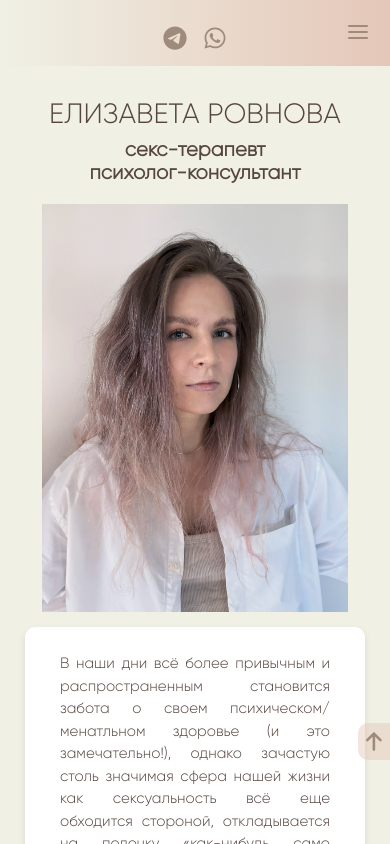
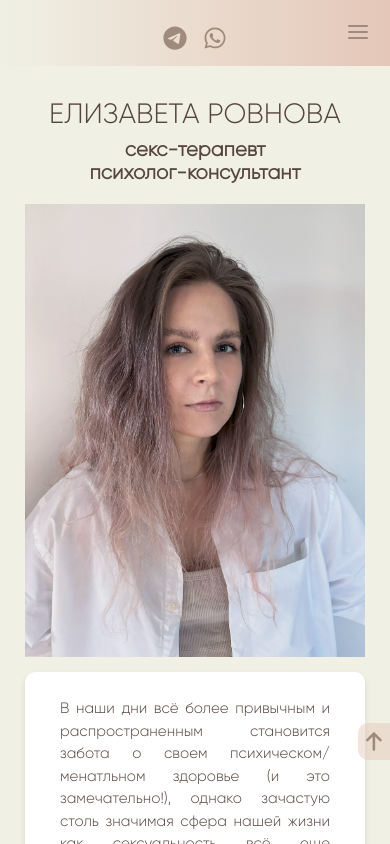
Before and after one commit to fireframes/erovnova-portfolio, a React (Vite) app: page / in a window 390 px wide. Shown: the top 844 px of the page. Built offline with nearby package versions, Linux system fonts and the light colour scheme.

Commit message:
upd: package update

```diff
--- a/src/styles.css
+++ b/src/styles.css
@@ -289,7 +289,9 @@ main {
 }
 
 #hero .hero-content img {
-  max-width: 45%;
+  display: block;
+  margin: 0 auto;
+  max-width: 100%;
   height: auto;
   max-height: 500px;
   object-fit: cover;
@@ -799,9 +801,8 @@ main {
   }
 
   #hero .hero-content img {
-    max-width: none; /* Remove the percentage constraint */
-    width: 90%; /* Set explicit width */
-    margin: 10px auto; /* Center the image */
+    max-width: 100%;
+    margin: 10px auto;
   }
 
   #hero blockquote {
```
Also changed, not shown: 1 other file (tests, documents, lock files or other folders).
